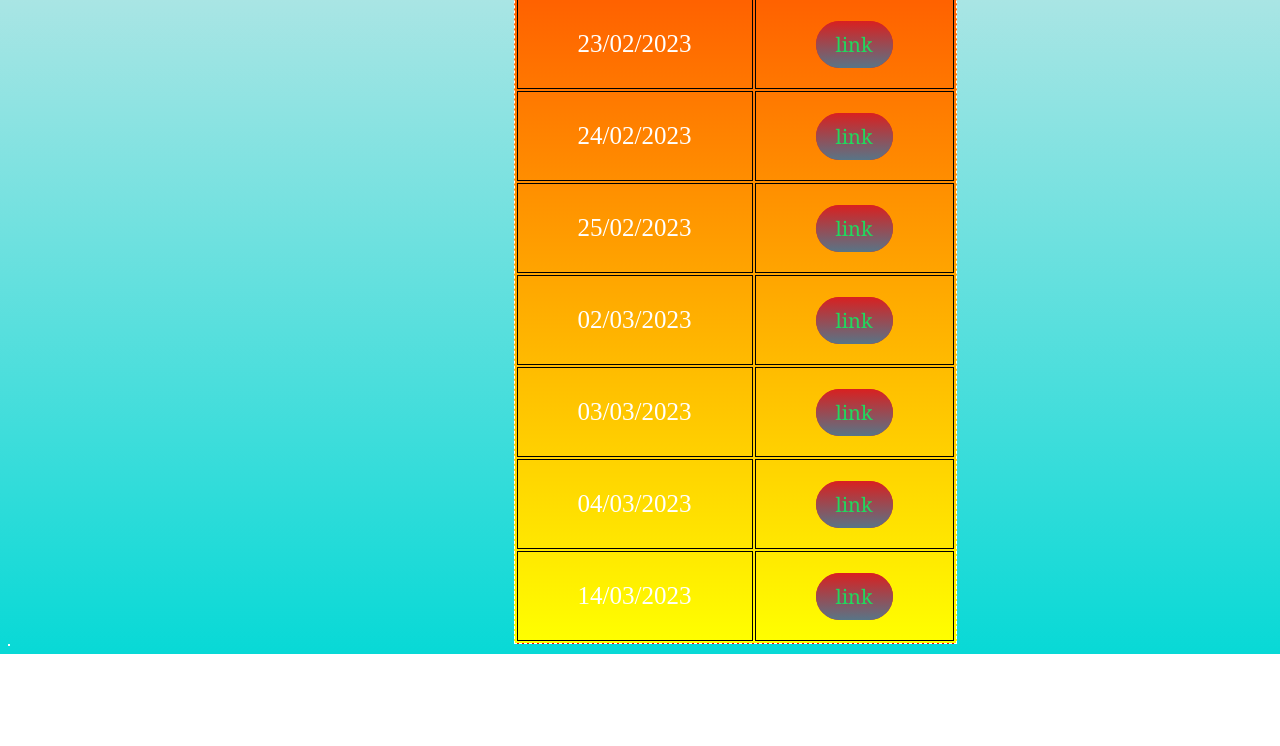
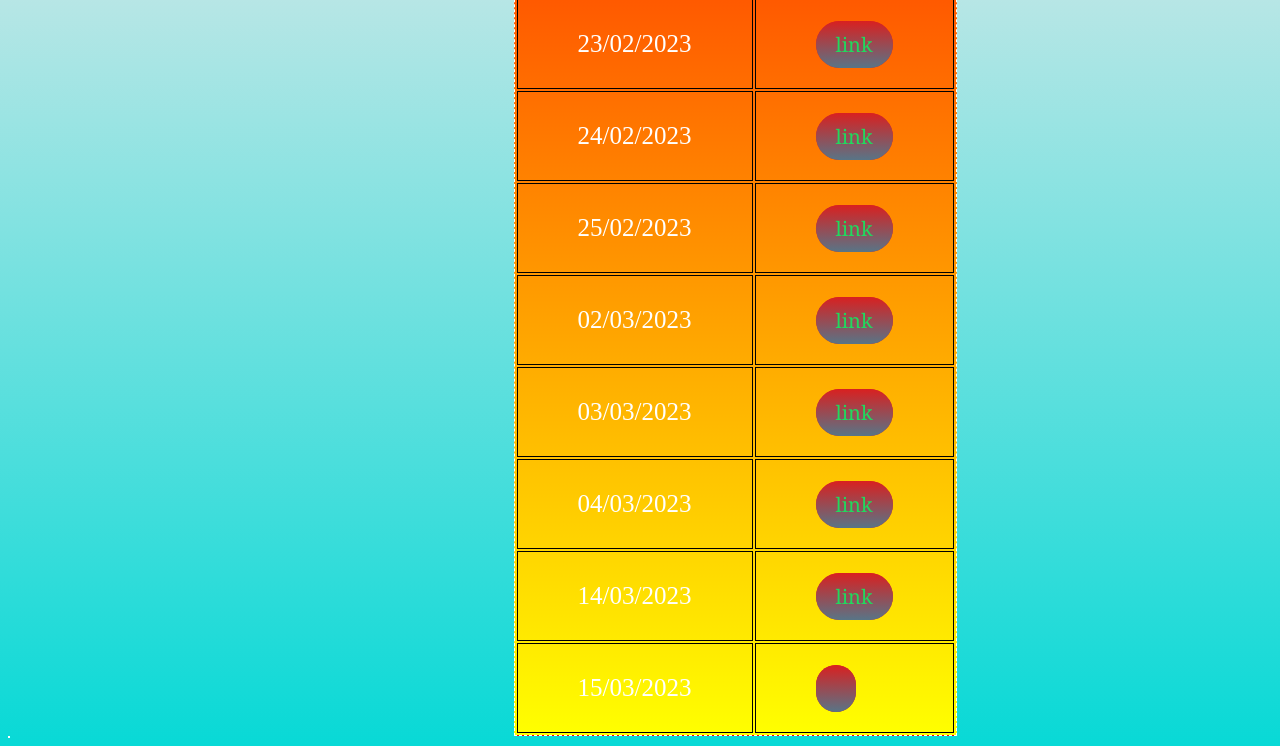
Before and after one commit to csdrockz/classes, a plain HTML site: page index.html in a window 1280 px wide. Shown: the part 1183-1929 px from the top of the page. Before the commit the page ends 1837 px from the top, so only its background shows below. Drawn offline with Linux system fonts and the light colour scheme.

Commit message:
Update index.html

```diff
--- a/index.html
+++ b/index.html
@@ -99,6 +99,12 @@
         </td>
         <td><a href="https://nriit1-my.sharepoint.com/:v:/g/personal/cseguest2_nriit_edu_in/EUpsuWxtIq5BqoFv4viKxFMB26eTGR8cOuuyE0JJLA35dw" class="btn">link</a></td>
     </tr>
+    <tr>
+        <td>
+        15/03/2023
+        </td>
+        <td><a href="https://nriit1-my.sharepoint.com/:v:/g/personal/cseguest2_nriit_edu_in/EXdFcag-h8FLgul_YJqfIvcBES4h5MFpTufUqnbtXKdm4w" class="btn"></a></td>
+    </tr>
 </table>
 </div>
 <table class="devops"></table>
```
